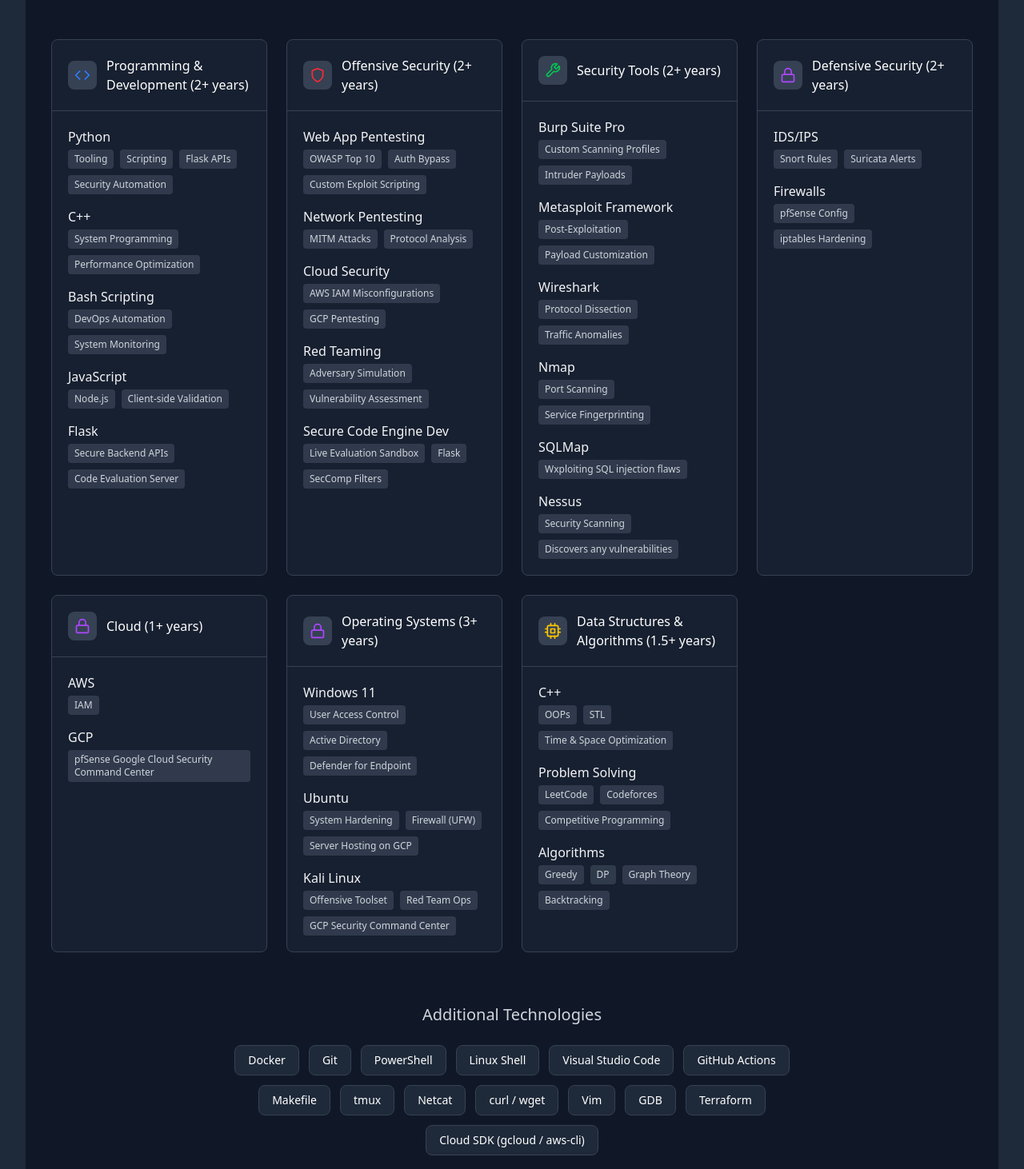
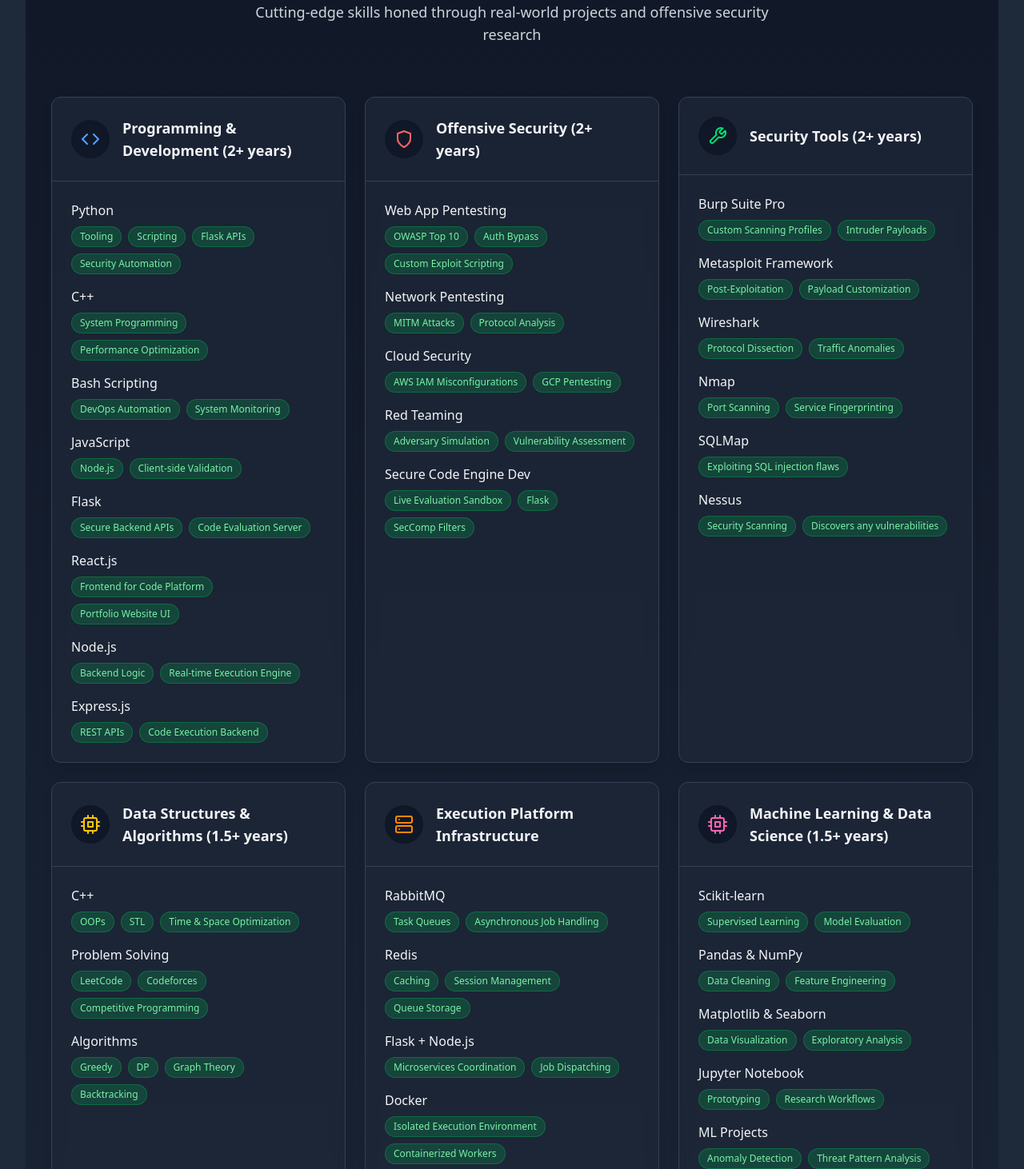
Before and after one commit to sbavis20/my-portfolio-app, a React (Vite) app: page / in a window 1280 px wide. Shown: the part 3768-5230 px from the top of the page at 80% size. Built offline with nearby package versions, Linux system fonts and the light colour scheme.

Commit message:
Skills section UI updated

```diff
--- a/src/components/Skills.jsx
+++ b/src/components/Skills.jsx
@@ -1,21 +1,25 @@
-import { FiCode, FiShield, FiTool, FiServer, FiCpu, FiLock } from 'react-icons/fi';
+import { FiCode, FiShield, FiTool, FiLock, FiCpu, FiServer, FiDatabase } from 'react-icons/fi';
+import { motion } from 'framer-motion';
 
 export default function Skills() {
   const skillCategories = [
     {
       title: "Programming & Development (2+ years)",
-      icon: <FiCode className="text-blue-500" size={20} />,
+      icon: <FiCode className="text-blue-400" size={24} />,
       skills: [
         { name: "Python", tags: ["Tooling", "Scripting", "Flask APIs", "Security Automation"] },
         { name: "C++", tags: ["System Programming", "Performance Optimization"] },
         { name: "Bash Scripting", tags: ["DevOps Automation", "System Monitoring"] },
         { name: "JavaScript", tags: ["Node.js", "Client-side Validation"] },
-        { name: "Flask", tags: ["Secure Backend APIs", "Code Evaluation Server"] }
+        { name: "Flask", tags: ["Secure Backend APIs", "Code Evaluation Server"] },
+        { name: "React.js", tags: ["Frontend for Code Platform", "Portfolio Website UI"] },
+        { name: "Node.js", tags: ["Backend Logic", "Real-time Execution Engine"] },
+        { name: "Express.js", tags: ["REST APIs", "Code Execution Backend"] },
       ]
     },
     {
       title: "Offensive Security (2+ years)",
-      icon: <FiShield className="text-red-500" size={20} />,
+      icon: <FiShield className="text-red-400" size={24} />,
       skills: [
         { name: "Web App Pentesting", tags: ["OWASP Top 10", "Auth Bypass", "Custom Exploit Scripting"] },
         { name: "Network Pentesting", tags: ["MITM Attacks", "Protocol Analysis"] },
@@ -26,35 +30,58 @@
     },
     {
       title: "Security Tools (2+ years)",
-      icon: <FiTool className="text-green-500" size={20} />,
+      icon: <FiTool className="text-green-400" size={24} />,
       skills: [
         { name: "Burp Suite Pro", tags: ["Custom Scanning Profiles", "Intruder Payloads"] },
         { name: "Metasploit Framework", tags: ["Post-Exploitation", "Payload Customization"] },
         { name: "Wireshark", tags: ["Protocol Dissection", "Traffic Anomalies"] },
         { name: "Nmap", tags: ["Port Scanning", "Service Fingerprinting"] },
-        { name: "SQLMap",tags:["Wxploiting SQL injection flaws"]},
-        { name: "Nessus", tags: ["Security  Scanning", "Discovers any vulnerabilities "] },
+        { name: "SQLMap", tags: ["Exploiting SQL injection flaws"] },
+        { name: "Nessus", tags: ["Security Scanning", "Discovers any vulnerabilities"] },
       ]
     },
     {
-      title: "Defensive Security (2+ years)",
-      icon: <FiLock className="text-purple-500" size={20} />,
+      title: "Data Structures & Algorithms (1.5+ years)",
+      icon: <FiCpu className="text-yellow-400" size={24} />,
       skills: [
-        { name: "IDS/IPS", tags: ["Snort Rules", "Suricata Alerts"] },
-        { name: "Firewalls", tags: ["pfSense Config", "iptables Hardening"] }
+        { name: "C++", tags: ["OOPs", "STL", "Time & Space Optimization"] },
+        { name: "Problem Solving", tags: ["LeetCode", "Codeforces", "Competitive Programming"] },
+        { name: "Algorithms", tags: ["Greedy", "DP", "Graph Theory", "Backtracking"] }
       ]
     },
     {
-      title: "Cloud (1+ years)",
-      icon: <FiLock className="text-purple-500" size={20} />,
+      title: "Execution Platform Infrastructure",
+      icon: <FiServer className="text-orange-400" size={24} />,
       skills: [
-        { name: "AWS", tags: ["IAM"] },
-        { name: "GCP", tags: ["pfSense Google Cloud Security Command Center"] }
+        { name: "RabbitMQ", tags: ["Task Queues", "Asynchronous Job Handling"] },
+        { name: "Redis", tags: ["Caching", "Session Management", "Queue Storage"] },
+        { name: "Flask + Node.js", tags: ["Microservices Coordination", "Job Dispatching"] },
+        { name: "Docker", tags: ["Isolated Execution Environment", "Containerized Workers"] }
+      ]
+    },
+    {
+      title: "Machine Learning & Data Science (1.5+ years)",
+      icon: <FiCpu className="text-pink-400" size={24} />,
+      skills: [
+        { name: "Scikit-learn", tags: ["Supervised Learning", "Model Evaluation"] },
+        { name: "Pandas & NumPy", tags: ["Data Cleaning", "Feature Engineering"] },
+        { name: "Matplotlib & Seaborn", tags: ["Data Visualization", "Exploratory Analysis"] },
+        { name: "Jupyter Notebook", tags: ["Prototyping", "Research Workflows"] },
+        { name: "ML Projects", tags: ["Anomaly Detection", "Threat Pattern Analysis"] }
+      ]
+    },
+    {
+      title: "Databases & Storage Systems",
+      icon: <FiDatabase className="text-teal-400" size={24} />,
+      skills: [
+        { name: "MySQL", tags: ["Relational Modeling", "Stored Procedures"] },
+        { name: "PostgreSQL", tags: ["Advanced Queries", "Security Policies", "JSON Support"] },
+        { name: "MongoDB", tags: ["NoSQL Document Storage", "Flexible Schema", "Query Optimization"] }
       ]
     },
     {
       title: "Operating Systems (3+ years)",
-  icon: <FiLock className="text-purple-500" size={20} />,
+      icon: <FiLock className="text-purple-400" size={24} />,
       skills: [
         { name: "Windows 11", tags: ["User Access Control", "Active Directory", "Defender for Endpoint"] },
         { name: "Ubuntu", tags: ["System Hardening", "Firewall (UFW)", "Server Hosting on GCP"] },
@@ -62,48 +89,66 @@
       ]
     },
     {
-  title: "Data Structures & Algorithms (1.5+ years)",
-  icon: <FiCpu className="text-yellow-400" size={20} />,
+      title: "Cloud (1+ years)",
+      icon: <FiLock className="text-purple-400" size={24} />,
       skills: [
-    { name: "C++", tags: ["OOPs", "STL", "Time & Space Optimization"] },
-    { name: "Problem Solving", tags: ["LeetCode", "Codeforces", "Competitive Programming"] },
-    { name: "Algorithms", tags: ["Greedy", "DP", "Graph Theory", "Backtracking"] }
+        { name: "AWS", tags: ["IAM", "S3 Bucket", "RDS", "Servers"] },
+        { name: "GCP", tags: ["Google Cloud Security Command Center"] }
       ]
-}
-
-
+    },
+    {
+      title: "Defensive Security (2+ years)",
+      icon: <FiLock className="text-purple-400" size={24} />,
+      skills: [
+        { name: "IDS/IPS", tags: ["Snort Rules", "Suricata Alerts"] },
+        { name: "Firewalls", tags: ["pfSense Config", "iptables Hardening"] }
+      ]
+    },
   ];
 
   return (
-    <section id="skills" className="py-16 bg-gray-900 text-white">
+    <section id="skills" className="py-20 bg-gradient-to-b from-gray-900 to-gray-800 text-white">
       <div className="max-w-7xl mx-auto px-4 sm:px-6 lg:px-8">
-        <div className="text-center mb-12">
-          <h2 className="text-3xl font-bold text-green-400 mb-2">Technical Expertise</h2>
-          <p className="text-lg text-gray-400">Expertise built through real-world projects and offensive security research</p>
-        </div>
+        <motion.div
+          initial={{ opacity: 0, y: -20 }}
+          animate={{ opacity: 1, y: 0 }}
+          transition={{ duration: 0.5 }}
+          className="text-center mb-16"
+        >
+          <h2 className="text-4xl font-extrabold text-green-400 mb-4 tracking-tight">
+            Technical Expertise
+          </h2>
+          <p className="text-lg text-gray-300 max-w-2xl mx-auto">
+            Cutting-edge skills honed through real-world projects and offensive security research
+          </p>
+        </motion.div>
 
-        <div className="grid grid-cols-1 md:grid-cols-2 lg:grid-cols-4 gap-6">
+        <div className="grid grid-cols-1 sm:grid-cols-2 lg:grid-cols-3 gap-6">
           {skillCategories.map((category, index) => (
-            <div
+            <motion.div
               key={index}
-              className="bg-gray-800/50 border border-gray-700 rounded-lg hover:border-green-400/30 transition-all"
+              initial={{ opacity: 0, scale: 0.95 }}
+              animate={{ opacity: 1, scale: 1 }}
+              transition={{ duration: 0.3, delay: index * 0.1 }}
+              whileHover={{ scale: 1.03 }}
+              className="bg-gray-800/70 border border-gray-700 rounded-xl shadow-lg hover:shadow-green-500/20 hover:border-green-400/50 transition-all duration-300 backdrop-blur-sm"
             >
-              <div className="p-5 border-b border-gray-700 flex items-center">
-                <div className="mr-3 p-2 bg-gray-700 rounded-lg">
+              <div className="p-6 border-b border-gray-700 flex items-center">
+                <div className="mr-4 p-3 bg-gray-900 rounded-full shadow-inner">
                   {category.icon}
                 </div>
-                <h3 className="font-medium">{category.title}</h3>
+                <h3 className="text-lg font-semibold text-gray-100">{category.title}</h3>
               </div>
-              <div className="p-5">
+              <div className="p-6">
                 <ul className="space-y-4">
                   {category.skills.map((skill, skillIndex) => (
                     <li key={skillIndex}>
                       <h4 className="font-medium text-gray-100">{skill.name}</h4>
-                      <div className="flex flex-wrap gap-2 mt-1">
+                      <div className="flex flex-wrap gap-2 mt-2">
                         {skill.tags.map((tag, tagIndex) => (
                           <span
                             key={tagIndex}
-                            className="text-xs bg-gray-700/80 text-gray-300 px-2 py-1 rounded"
+                            className="text-xs bg-green-500/20 text-green-300 px-2.5 py-1 rounded-full border border-green-500/30"
                           >
                             {tag}
                           </span>
@@ -113,41 +158,37 @@
                   ))}
                 </ul>
               </div>
-            </div>
+            </motion.div>
           ))}
         </div>
 
-        {/* Additional Technologies */}
-        <div className="mt-16">
-          <div className="text-center mb-6">
-            <h3 className="text-xl font-medium text-gray-300">Additional Technologies</h3>
+        <motion.div
+          initial={{ opacity: 0, y: 20 }}
+          animate={{ opacity: 1, y: 0 }}
+          transition={{ duration: 0.5, delay: 0.5 }}
+          className="mt-16"
+        >
+          <div className="text-center mb-8">
+            <h3 className="text-2xl font-semibold text-gray-200">Additional Technologies</h3>
           </div>
-          <div className="flex flex-wrap justify-center gap-3 max-w-3xl mx-auto">
+          <div className="flex flex-wrap justify-center gap-3 max-w-4xl mx-auto">
             {[
-  "Docker",              // Containerization for app deployment
-  "Git",                 // Version control and collaboration
-  "PowerShell",          // Scripting for Windows automation
-  "Linux Shell",         // Bash & CLI utilities
-  "Visual Studio Code",  // Lightweight coding and debugging
-  "GitHub Actions",      // CI/CD for automation workflows
-  "Makefile",            // Task automation and build management
-  "tmux",                // Terminal multiplexing for efficiency
-  "Netcat",              // Network debugging & exploitation
-  "curl / wget",         // Web request tools for testing
-  "Vim",                 // Terminal-based code editing
-  "GDB",                 // Debugging low-level C/C++ programs
-  "Terraform",           // IaC for secure infrastructure (cloud)
-  "Cloud SDK (gcloud / aws-cli)" // Cloud infrastructure automation
+              "Docker", "Git", "PowerShell", "Linux Shell", "Visual Studio Code", "GitHub Actions",
+              "Makefile", "tmux", "Netcat", "curl / wget", "Vim", "GDB", "Terraform", "Cloud SDK (gcloud / aws-cli)"
             ].map((tool, index) => (
-              <div
+              <motion.div
                 key={index}
-                className="px-4 py-2 bg-gray-800 rounded-lg border border-gray-700 text-sm hover:bg-gray-700/50 transition-colors"
+                initial={{ opacity: 0, scale: 0.9 }}
+                animate={{ opacity: 1, scale: 1 }}
+                transition={{ duration: 0.3, delay: index * 0.05 }}
+                whileHover={{ scale: 1.1, backgroundColor: "#10B981" }}
+                className="px-4 py-2 bg-gray-800 rounded-full border border-gray-700 text-sm text-gray-200 hover:text-white transition-colors duration-200"
               >
                 {tool}
-              </div>
+              </motion.div>
             ))}
           </div>
-        </div>
+        </motion.div>
       </div>
     </section>
   );
```
Lines whose indentation alone changed are shown as unchanged.
